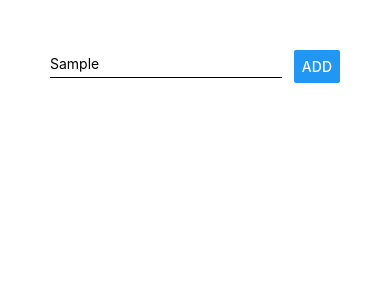
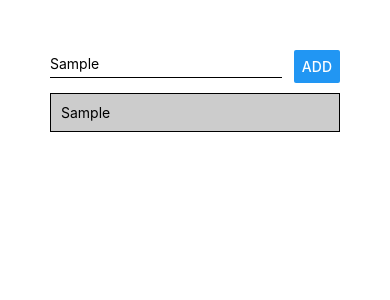
Before and after one commit to LCLY/ReactNative, a React Native app in the folder rn-app/: screen / in a window 390 px wide. Both pictures are taken after typing "Sample" into the empty fields and a click on the button "ADD". Shown: the top 300 px of the page. Built offline with nearby package versions, Linux system fonts and the light colour scheme.

Commit message:
refactor: added list

```diff
--- a/rn-app/App.js
+++ b/rn-app/App.js
@@ -11,6 +11,10 @@ export default function App() {
 
     const addGoalHandler = () => {
         console.log(enteredGoal);
+        // spread operator which takes existing array
+        // and pull out everything out from old array
+        // and put into the new array and add new element after coma
+        setCourseGoals(courseGoals => [...courseGoals, enteredGoal]);
     };
 
     return (
@@ -24,7 +28,13 @@ export default function App() {
                 />
                 <Button title="ADD" onPress={addGoalHandler}></Button>
             </View>
-            <View></View>
+            <View>
+                {courseGoals.map(goal => (
+                    <Text style={styles.listItem} key={goal}>
+                        {goal}
+                    </Text>
+                ))}
+            </View>
         </View>
     );
 }
@@ -44,4 +54,11 @@ const styles = StyleSheet.create({
         marginBottom: 5,
         width: "80%",
     },
+    listItem: {
+        padding: 10,
+        marginTop: 10,
+        backgroundColor: "#ccc",
+        borderColor: "black",
+        borderWidth: 1,
+    },
 });
```
